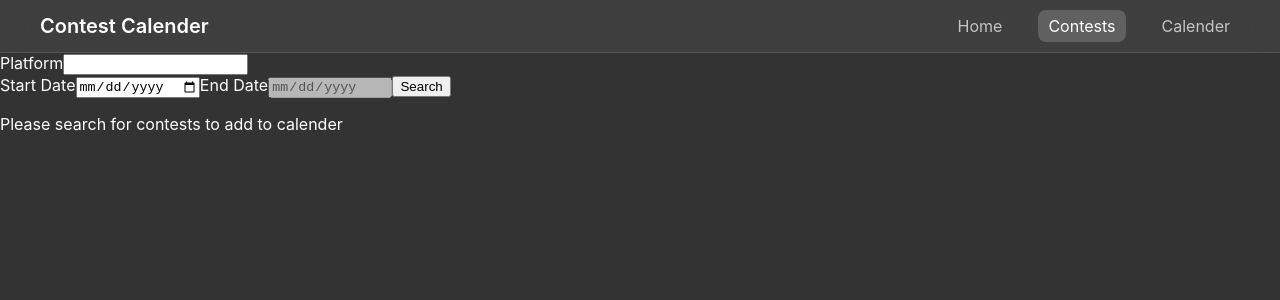
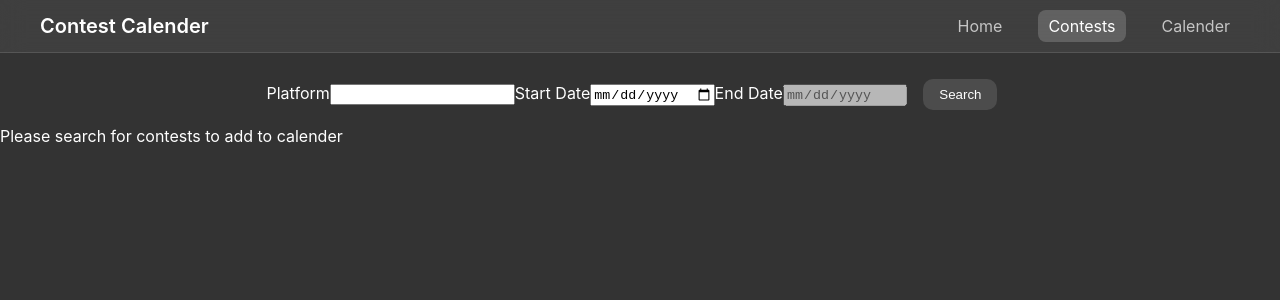
Before and after one commit to jaswanth-ss/CPCalender, an Angular app in the folder frontend/: page /contests in a window 1280 px wide. Shown: the top 300 px of the page. Built offline with nearby package versions, Linux system fonts and the light colour scheme.

Commit message:
Designed Contests

```diff
--- a/frontend/src/app/contests/contests.css
+++ b/frontend/src/app/contests/contests.css
@@ -6,3 +6,37 @@ label,p{
     display: flex;
     flex-direction: column;
 }
+
+.formInp{
+    padding: 2% 2% 0% 2%;
+    display: flex;
+    flex-direction: row;
+    align-items: center;
+    justify-content: center;
+}
+
+.search-btn{
+  background: rgba(255, 255, 255, 0.12);
+  border: none;
+  color: #ffffff;
+  padding: 8px 16px;
+  border-radius: 10px;
+  cursor: pointer;
+  transition: 0.25s ease;
+  margin : 0rem 1rem;
+  width: auto;
+  height: 2%;
+}
+
+.search-btn:disabled {
+  background: rgba(255, 255, 255, 0.08);
+  color: rgba(255, 255, 255, 0.35);
+  backdrop-filter: blur(4px);
+  cursor: not-allowed;
+}
+
+.platformOptions{
+    display: flex;
+    flex-direction: column;
+    padding-left: 24%;
+}
--- a/frontend/src/app/contests/contests.html
+++ b/frontend/src/app/contests/contests.html
@@ -1,11 +1,23 @@
 <div class="container">
     <div class="search">
-        <form (ngSubmit)="onSearch()">
+        <form (ngSubmit)="onSearch()" class="formInp">
             <div class="platformSearch" (blur)="dropDown = false">
                 <label for="platform">Platform</label>
                 <input type="text" name="platform" id="platform" [(ngModel)]="searchInput" (input)="onInput()"
-                    (focus)="dropDown = true">
-                @if (dropDown) {
+                    (focus)="dropDown = true" autocomplete="off">
+            </div>
+            <div class="dateSelect">
+                <label for="startDate">Start Date</label>
+                <input type="date" name="startDate" id="startDate" [(ngModel)]="startDate">
+                <label for="endDate">End Date</label>
+                <input type="date" name="endDate" id="endDate" [(ngModel)]="endDate" [disabled]="startDate === ''"
+                    [min]="startDate">
+            </div>
+
+            <button type="submit" class="search-btn">Search</button>
+        </form>
+
+        @if (dropDown) {
                 <div class="platformOptions">
                     @for (platform of filteredPlatforms; track $index) {
                     <div class="options" (click)="selectOption(platform)">
@@ -15,15 +27,6 @@
                     }
                 </div>
                 }
-            </div>
-            <label for="startDate">Start Date</label>
-            <input type="date" name="startDate" id="startDate" [(ngModel)]="startDate">
-            <label for="endDate">End Date</label>
-            <input type="date" name="endDate" id="endDate" [(ngModel)]="endDate"
-             [disabled]="startDate === ''"
-             [min] = "startDate">
-            <button type="submit">Search</button>
-        </form>
     </div>
     <div class="upcoming-container">
 
--- a/frontend/src/app/contests/contests.ts
+++ b/frontend/src/app/contests/contests.ts
@@ -25,6 +25,10 @@ export class Contests {
   filteredCachedContest = signal<ContestModel[]>([]);
 
   onSearch() {
+    if(this.startDate == '' || this.endDate == ''){
+      this.startDate = this.contestService.getStartDate();
+      this.endDate = this.contestService.getEndDate(30);
+    }
     if(this.parseTime(this.startDate) >= this.parseTime(this.endDate)){
       alert("Please select correct start date and end date");
       this.contests.set([]);
@@ -60,6 +64,7 @@ export class Contests {
       });
     }
     this.selectedPlatforms = [];
+    this.searchInput = "";
   }
 
   onInput() {
@@ -78,6 +83,7 @@ export class Contests {
     else {
       this.selectedPlatforms.splice(index, 1);
     }
+    this.searchInput = this.selectedPlatforms.map(i => i.split(".com")[0]).join(",");
   }
 
   @HostListener('document:click', ['$event'])
```
